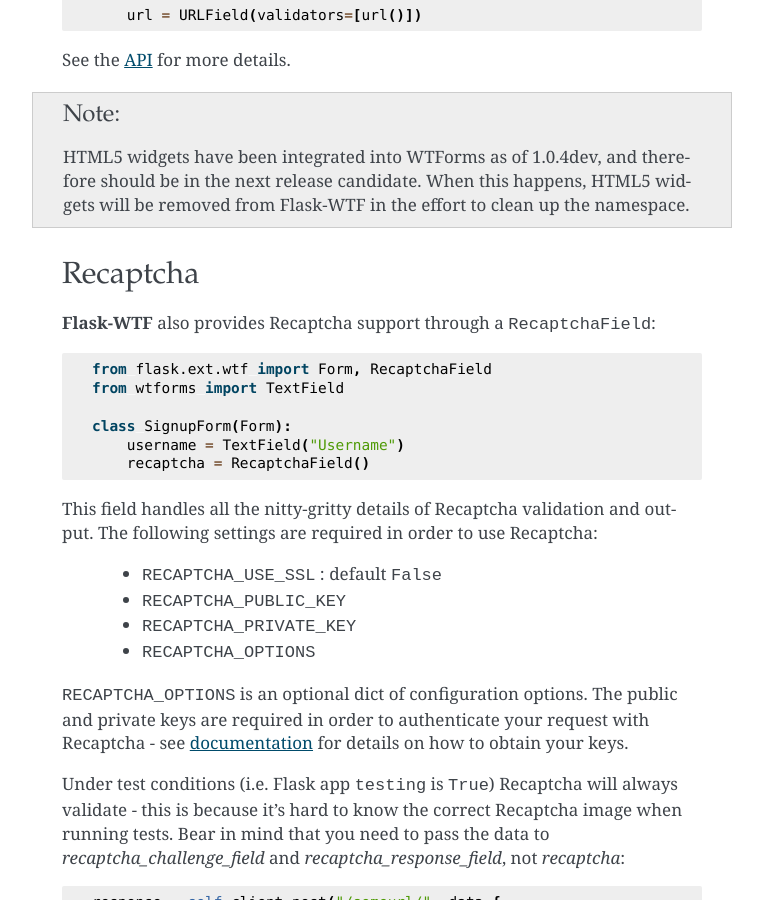
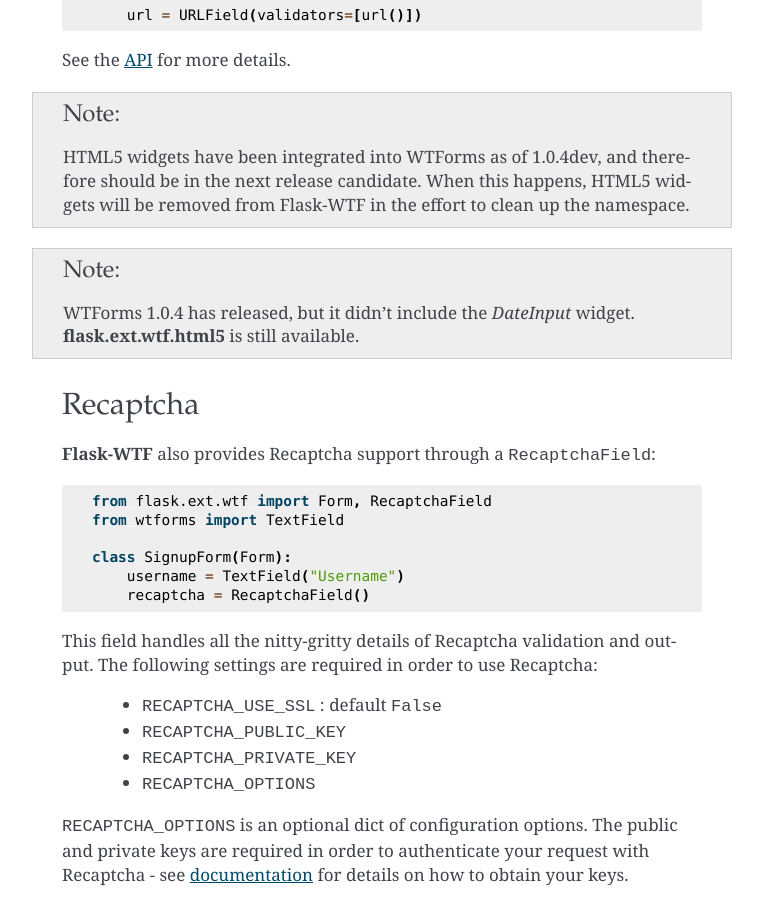
Before and after one commit to wtforms/flask-wtf, a Sphinx documentation site: the page built from docs/index.rst, in a window 1280 px wide and 900 px high, scrolled down 4657 px. Shown: the whole window, without its empty margins (258-1021 px from the left). Built offline with Sphinx 7.4.7, drawn with Linux system fonts in a browser that asks for light colours.

Commit message:
note on html5 widget in docs #72. add Makefile helper

```diff
--- a/docs/index.rst
+++ b/docs/index.rst
@@ -233,6 +233,11 @@
     widgets will be removed from Flask-WTF in the effort to clean up the
     namespace.
 
+.. note::
+    WTForms 1.0.4 has released, but it didn't include the `DateInput` widget.
+    **flask.ext.wtf.html5** is still available.
+
+
 Recaptcha
 ---------
 
```
Also changed, not shown: 2 other files.
